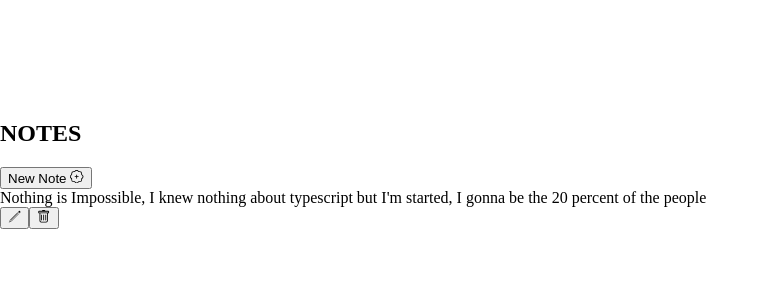
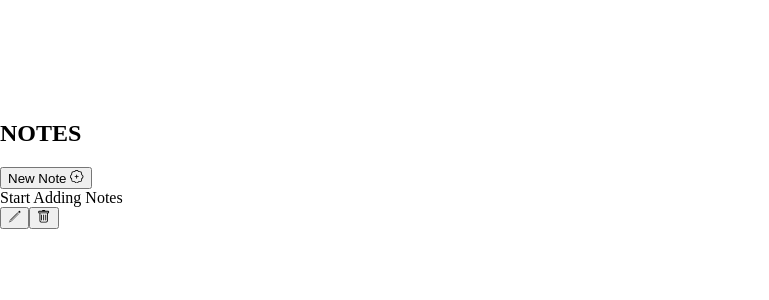
Before and after one commit to aslamcodes/notes-app, a React (Create React App) app: page / in a window 1280 px wide. Shown: the top 300 px of the page, without its empty margins (0-769 px from the left). Built offline with nearby package versions, Linux system fonts and the light colour scheme.

Commit message:
Add local storage support

```diff
--- a/src/App.tsx
+++ b/src/App.tsx
@@ -1,16 +1,19 @@
-import React, { useState } from "react";
+import { useEffect, useState } from "react";
 import { Topbar, Form, Notes } from "./components";
-
-const NOTES: Note[] = [
-  {
-    id: "n1",
-    text: "Nothing is Impossible, I knew nothing about typescript but I'm started, I gonna be the 20 percent of the people",
-  },
-];
+import { getNotes, saveNotes } from "./localStoreUtils";
 
 function App() {
   const [isFormVisible, setIsFormVisible] = useState(false);
-  const [notes, setNotes] = useState<Note[]>(NOTES);
+  const [notes, setNotes] = useState<Note[]>([]);
+
+  useEffect(() => {
+    const notes = getNotes();
+    setNotes(notes || [{ id: "Initial Note", text: "Start Adding Notes" }]);
+  }, []);
+
+  useEffect(() => {
+    saveNotes(notes);
+  }, [notes]);
 
   const showForm = () => {
     setIsFormVisible(true);
@@ -29,7 +32,6 @@
       prev.map((note) => (note.id === id ? { ...note, text: newNote } : note))
     );
   };
-
   return (
     <>
       <Topbar onNewNote={showForm} />
--- /dev/null
+++ b/src/localStoreUtils.ts
@@ -0,0 +1,9 @@
+import { Note } from "./App";
+
+export function saveNotes(notes: Note[]) {
+  localStorage.setItem("notes", JSON.stringify(notes));
+}
+
+export function getNotes() {
+  return JSON.parse(localStorage.getItem("notes") as string);
+}
```
